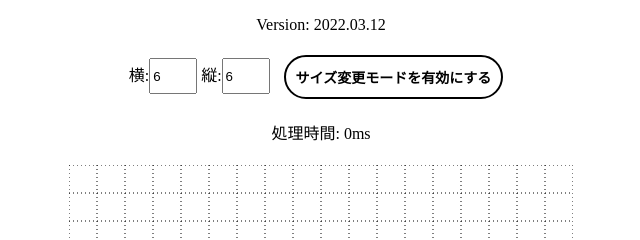
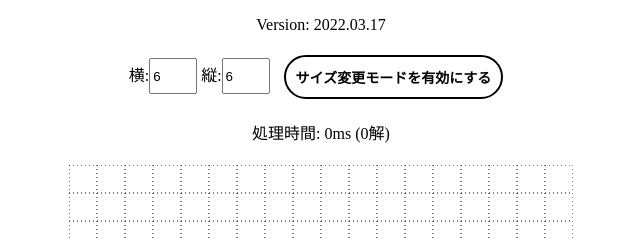
Before and after one commit to tatt61880/symmetry-mino-subtraction, a website: page index.html in a window 1280 px wide. Shown: the top 240 px of the page, 319-959 px from the left. Drawn offline with Linux system fonts and the light colour scheme.

Commit message:
Version: 2022.03.17

```diff
--- a/index.html
+++ b/index.html
@@ -2,7 +2,7 @@
 <html lang="ja">
 <head>
   <title>点対称ポリオミノの引き算</title>
-  <script src="./js/main.js?2022.03.12"></script>
+  <script src="./js/main.js?2022.03.17"></script>
   <link rel="stylesheet" href="./style.css?2022.03.06">
   <link rel="icon" type="image/x-icon" href="./images/favicon.ico">
   <link rel="apple-touch-icon" sizes="152x152" href="./images/apple-touch-icon.png?2022.03.12">
--- a/js/main.js
+++ b/js/main.js
@@ -1,5 +1,5 @@
 'use strict';
-const version = 'Version: 2022.03.12';
+const version = 'Version: 2022.03.17';
 
 const debug = false;
 window.addEventListener('load', init, false);
@@ -732,7 +732,7 @@ function update(e) {
     break;
   }
   const endTime = Date.now();
-  elemProcessTimeInfo.innerText = `処理時間: ${endTime - startTime}ms`;
+  elemProcessTimeInfo.innerText = `処理時間: ${endTime - startTime}ms (${points.length}解)`;
   updateUrlInfo();
   draw(e);
 }
```
